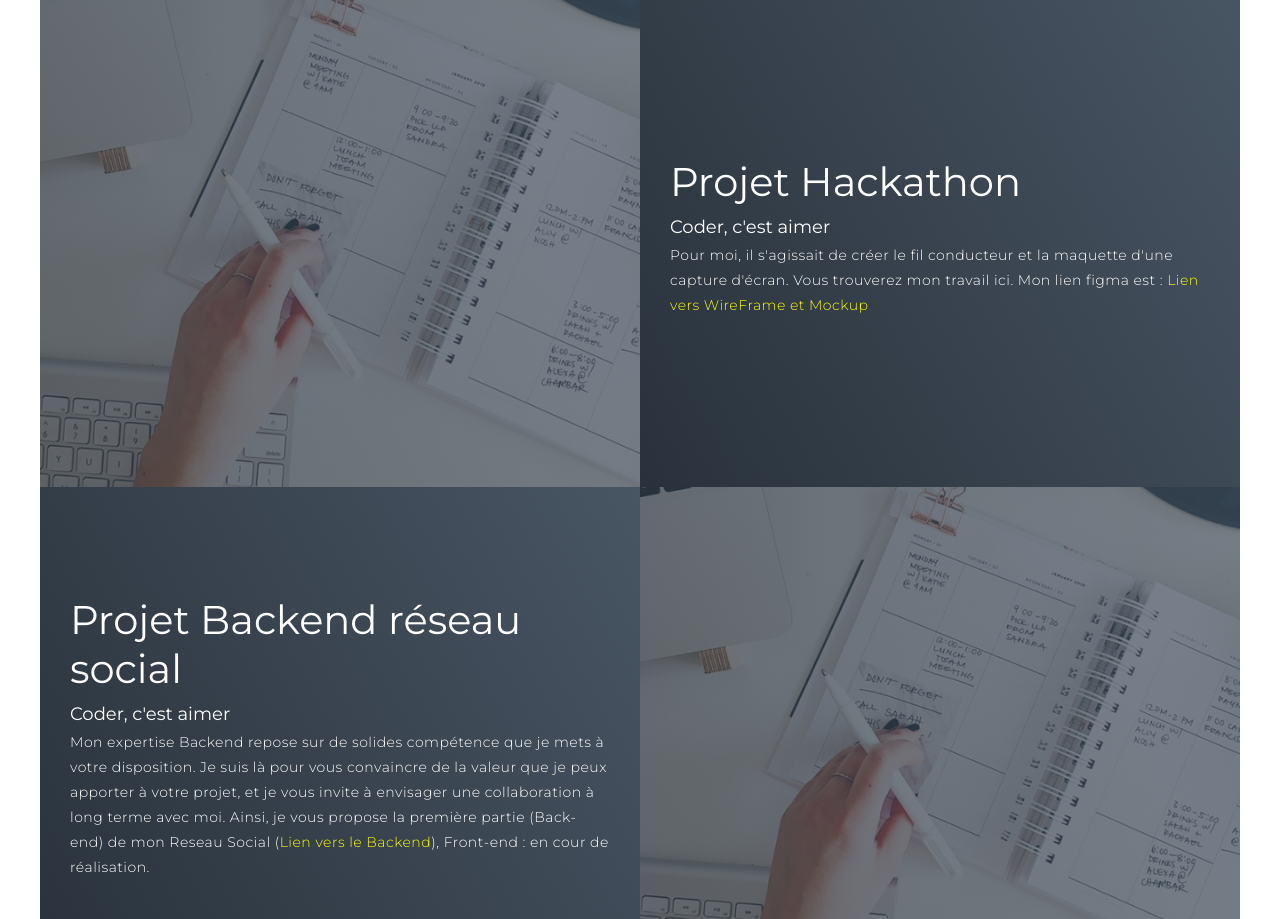
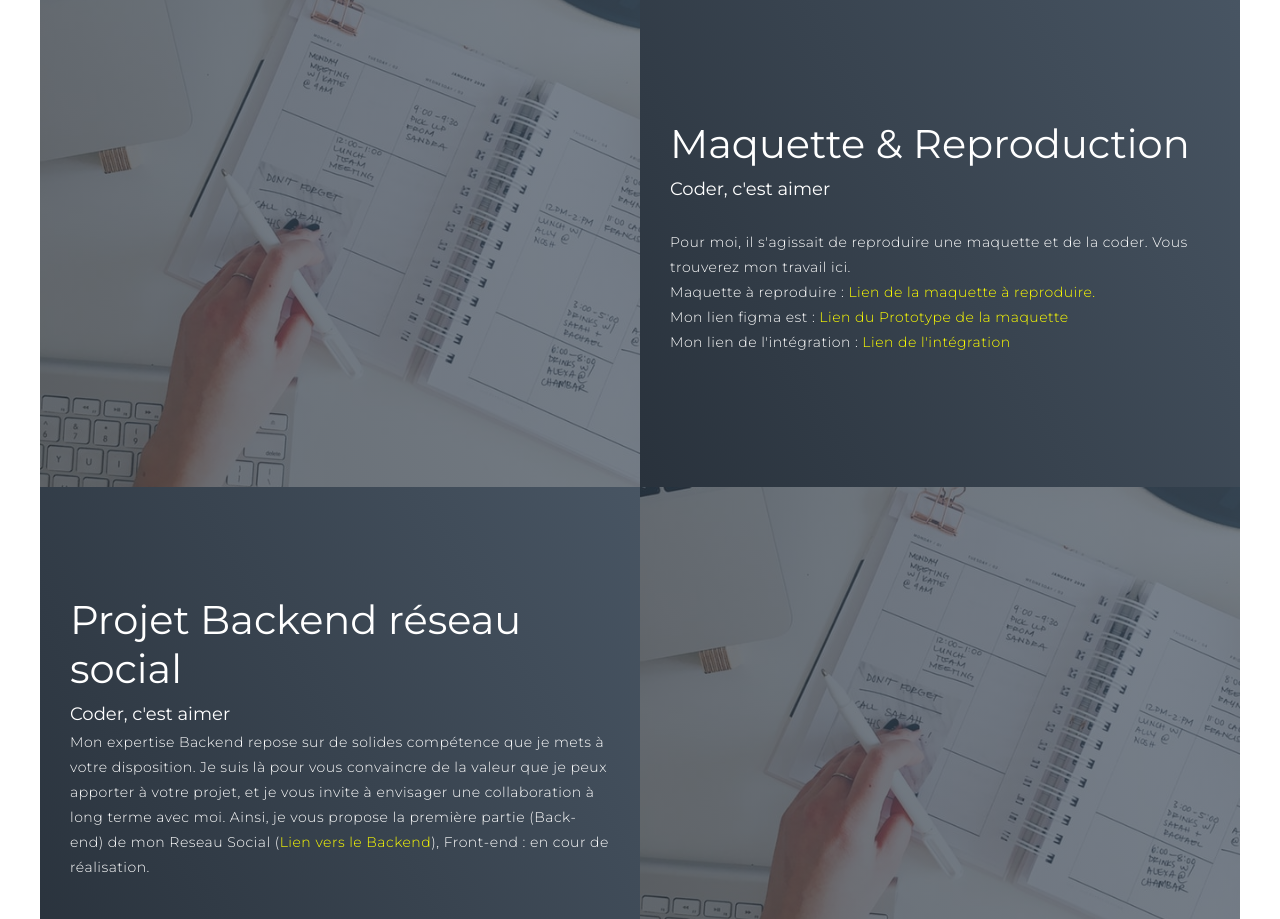
Before and after one commit to Ferry9/porteFolio_07-02-2023, a plain HTML site: page index.html in a window 1280 px wide. Shown: the part 4449-5368 px from the top of the page. Drawn offline with Linux system fonts and the light colour scheme.

Commit message:
mise du lien maquettage et reproduction

```diff
--- a/index.html
+++ b/index.html
@@ -233,13 +233,22 @@
           </div>
           <div class="project-item">
             <div class="project-info">
-              <h1>Projet Hackathon</h1>
+              <h1>Maquette & Reproduction</h1>
               <h2>Coder, c'est aimer</h2>
               <p>
-                Pour moi, il s'agissait de créer le fil conducteur et la
-                maquette d'une capture d'écran. Vous trouverez mon travail ici.
+
+                <br>
+                Pour moi, il s'agissait de reproduire une maquette et de la coder. Vous trouverez mon travail ici. <br>
+                Maquette à reproduire :
+                <a href="https://drive.google.com/file/d/1DYb8geBv549JImKkpMUB_RlOzUwtWsCk/view?usp=sharing">Lien de la maquette à reproduire.</a>
+                <br>
+
+
                 Mon lien figma est :
-                <a href="#">Lien vers WireFrame et Mockup</a>
+                <a href="https://www.figma.com/proto/SFSprsGcuhW72N8ikck1f8/Maquettage-niveau-2?type=design&node-id=0-3&t=wUeE90bemWvBZtGc-1&scaling=min-zoom&page-id=0%3A1&mode=design">Lien du Prototype de la maquette</a>
+                <br>
+                Mon lien de l'intégration :
+                <a href="https://maquettage-int-gration.onrender.com">Lien de l'intégration</a>
               </p>
             </div>
             <div class="project-img">
```
